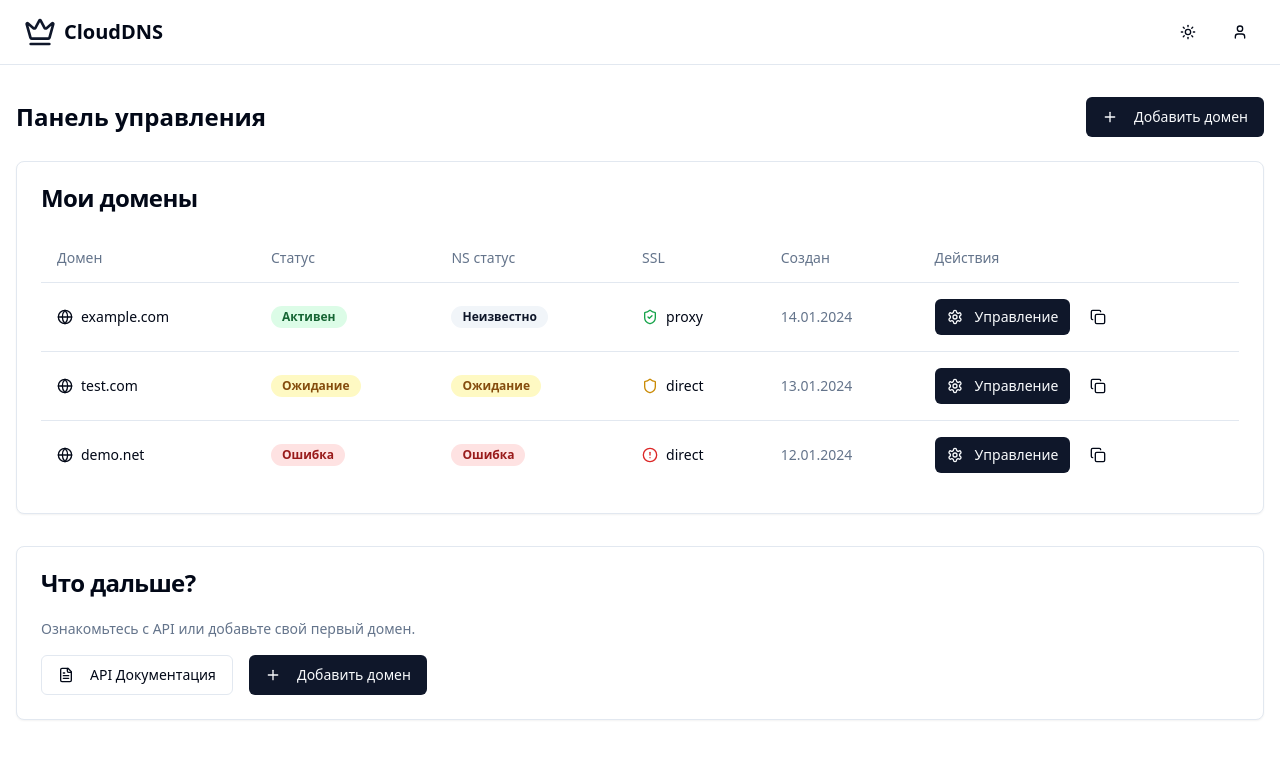
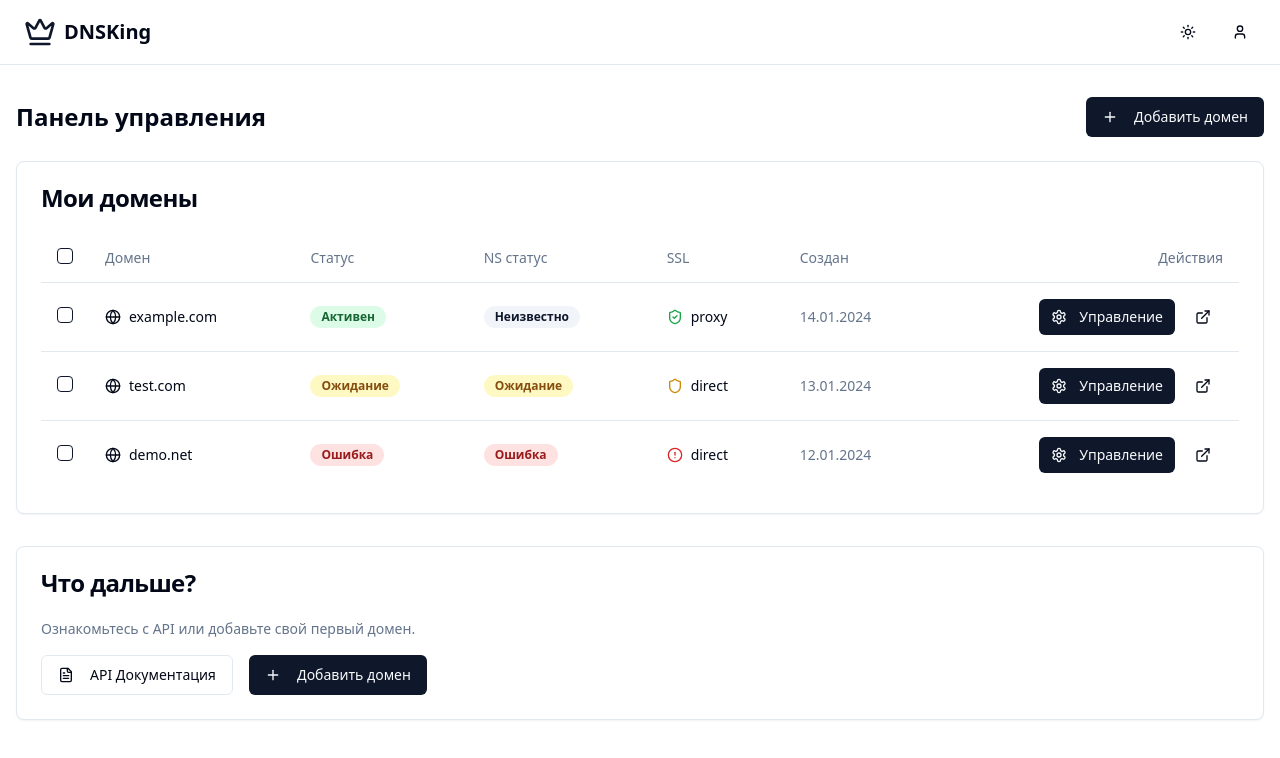
Before and after one commit to MikaNatus/dominion-gateway-nexus, a React (Vite) app: page /dashboard in a window 1280 px wide. Shown: the top 758 px of the page. Built offline with nearby package versions, Linux system fonts and the light colour scheme.

Commit message:
Refactor domain list and UI updates
- Move actions to the right side.
- Implement multi-domain selection and deletion.
- Rename the site to DNSKing.

```diff
--- a/src/components/Header.tsx
+++ b/src/components/Header.tsx
@@ -34,7 +34,7 @@ const Header = ({ user, onLogout, onSettingsClick, onSubscriptionClick }: Header
         <div className="flex items-center space-x-4">
           <div className="flex items-center space-x-2">
             <Crown className="h-8 w-8 text-primary" />
-            <span className="text-xl font-bold">CloudDNS</span>
+            <span className="text-xl font-bold">DNSKing</span>
           </div>
         </div>
 
--- a/src/pages/Dashboard.tsx
+++ b/src/pages/Dashboard.tsx
@@ -5,12 +5,13 @@ import { Card, CardContent, CardHeader, CardTitle } from '@/components/ui/card';
 import { Badge } from '@/components/ui/badge';
 import { Table, TableBody, TableCell, TableHead, TableHeader, TableRow } from '@/components/ui/table';
 import { Pagination, PaginationContent, PaginationItem, PaginationLink, PaginationNext, PaginationPrevious } from '@/components/ui/pagination';
+import { Checkbox } from '@/components/ui/checkbox';
 import Header from '@/components/Header';
 import DomainManagement from '@/components/dashboard/DomainManagement';
 import AddDomainModal from '@/components/dashboard/AddDomainModal';
 import SubscriptionModal from '@/components/subscription/SubscriptionModal';
 import UserSettingsModal from '@/components/user/UserSettingsModal';
-import { Plus, FileText, Globe, Shield, ShieldCheck, AlertCircle, Settings, Copy } from 'lucide-react';
+import { Plus, FileText, Globe, Shield, ShieldCheck, AlertCircle, Settings, ExternalLink, Trash2 } from 'lucide-react';
 import { useNavigate } from 'react-router-dom';
 import { toast } from 'sonner';
 
@@ -32,6 +33,7 @@ const Dashboard = () => {
   const [isUserSettingsOpen, setIsUserSettingsOpen] = useState(false);
   const [selectedDomain, setSelectedDomain] = useState<Domain | null>(null);
   const [currentPage, setCurrentPage] = useState(1);
+  const [selectedDomains, setSelectedDomains] = useState<string[]>([]);
   const itemsPerPage = 10;
 
   const user = {
@@ -117,9 +119,30 @@ const Dashboard = () => {
     setSelectedDomain(null);
   };
 
-  const copyToClipboard = (text: string) => {
-    navigator.clipboard.writeText(text);
-    toast.success('Скопировано в буфер обмена');
+  const handleSelectDomain = (domainId: string, checked: boolean) => {
+    if (checked) {
+      setSelectedDomains([...selectedDomains, domainId]);
+    } else {
+      setSelectedDomains(selectedDomains.filter(id => id !== domainId));
+    }
+  };
+
+  const handleSelectAll = (checked: boolean) => {
+    if (checked) {
+      setSelectedDomains(paginatedDomains.map(domain => domain.id));
+    } else {
+      setSelectedDomains([]);
+    }
+  };
+
+  const handleDeleteSelected = () => {
+    setDomains(domains.filter(domain => !selectedDomains.includes(domain.id)));
+    setSelectedDomains([]);
+    toast.success(`Удалено ${selectedDomains.length} доменов`);
+  };
+
+  const openDomainInNewTab = (domainName: string) => {
+    window.open(`https://${domainName}`, '_blank');
   };
 
   const getStatusBadge = (status: string) => {
@@ -130,6 +153,9 @@ const Dashboard = () => {
       default: return <Badge variant="secondary">Неизвестно</Badge>;
     }
   };
+
+  const isAllSelected = paginatedDomains.length > 0 && paginatedDomains.every(domain => selectedDomains.includes(domain.id));
+  const isIndeterminate = selectedDomains.length > 0 && !isAllSelected;
 
   // If a domain is selected, show the domain management view
   if (selectedDomain) {
@@ -174,10 +200,22 @@ const Dashboard = () => {
       <main className="container mx-auto px-4 py-8">
         <div className="flex items-center justify-between mb-6">
           <h1 className="text-2xl font-bold">Панель управления</h1>
-          <Button onClick={() => setIsAddDomainOpen(true)}>
-            <Plus className="w-4 h-4 mr-2" />
-            Добавить домен
-          </Button>
+          <div className="flex items-center space-x-2">
+            {selectedDomains.length > 0 && (
+              <Button
+                variant="destructive"
+                onClick={handleDeleteSelected}
+                className="mr-2"
+              >
+                <Trash2 className="w-4 h-4 mr-2" />
+                Удалить ({selectedDomains.length})
+              </Button>
+            )}
+            <Button onClick={() => setIsAddDomainOpen(true)}>
+              <Plus className="w-4 h-4 mr-2" />
+              Добавить домен
+            </Button>
+          </div>
         </div>
 
         {/* Domains Table */}
@@ -189,17 +227,32 @@ const Dashboard = () => {
             <Table>
               <TableHeader>
                 <TableRow>
+                  <TableHead className="w-12">
+                    <Checkbox
+                      checked={isAllSelected}
+                      onCheckedChange={handleSelectAll}
+                      ref={(el) => {
+                        if (el) el.indeterminate = isIndeterminate;
+                      }}
+                    />
+                  </TableHead>
                   <TableHead>Домен</TableHead>
                   <TableHead>Статус</TableHead>
                   <TableHead>NS статус</TableHead>
                   <TableHead>SSL</TableHead>
                   <TableHead>Создан</TableHead>
-                  <TableHead>Действия</TableHead>
+                  <TableHead className="text-right">Действия</TableHead>
                 </TableRow>
               </TableHeader>
               <TableBody>
                 {paginatedDomains.map((domain) => (
                   <TableRow key={domain.id}>
+                    <TableCell>
+                      <Checkbox
+                        checked={selectedDomains.includes(domain.id)}
+                        onCheckedChange={(checked) => handleSelectDomain(domain.id, checked as boolean)}
+                      />
+                    </TableCell>
                     <TableCell>
                       <div className="flex items-center space-x-2">
                         <Globe className="h-4 w-4" />
@@ -230,7 +283,7 @@ const Dashboard = () => {
                       </span>
                     </TableCell>
                     <TableCell>
-                      <div className="flex items-center space-x-2">
+                      <div className="flex items-center justify-end space-x-2">
                         <Button
                           size="sm"
                           onClick={() => handleManageDomain(domain)}
@@ -241,9 +294,9 @@ const Dashboard = () => {
                         <Button
                           size="sm"
                           variant="ghost"
-                          onClick={() => copyToClipboard(domain.name)}
+                          onClick={() => openDomainInNewTab(domain.name)}
                         >
-                          <Copy className="h-4 w-4" />
+                          <ExternalLink className="h-4 w-4" />
                         </Button>
                       </div>
                     </TableCell>
```
